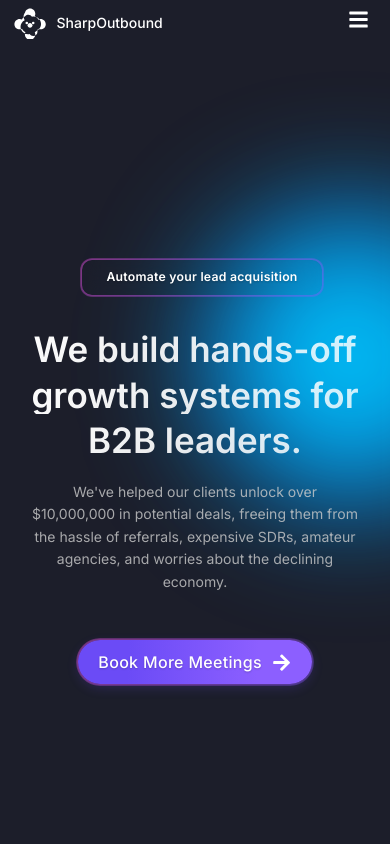
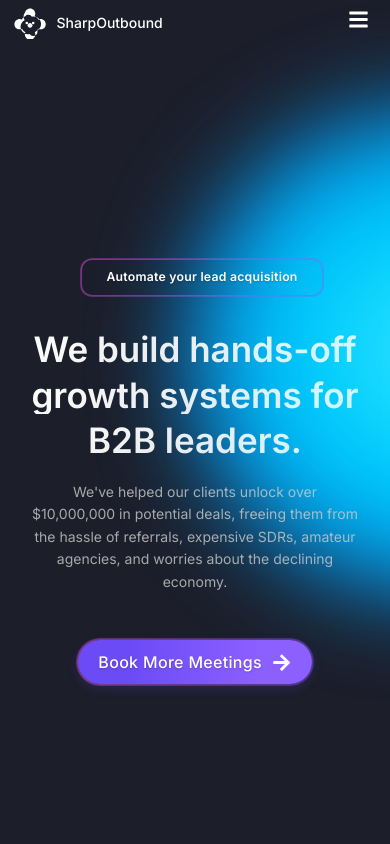
Before and after one commit to Rajje93/SharpOutbound, a React (Vite) app: page / in a window 390 px wide. Shown: the top 844 px of the page. Built offline with nearby package versions, Linux system fonts and the light colour scheme.

Commit message:
Update: Maximize orb brightness and coverage on mobile

```diff
--- a/src/App.css
+++ b/src/App.css
@@ -208,39 +208,45 @@ body {
 /* ONLY change the mobile styles */
 @media (max-width: 768px) {
   .background-orbs::before {
-    width: 80vw;  /* Even larger */
-    height: 80vw;
-    top: 25%;    /* Slightly higher */
-    left: 50%;   /* Center horizontally */
-    transform: translateX(-50%); /* Perfect centering */
-    opacity: 1;   /* Full opacity */
-    filter: blur(60px); /* Less blur for more intensity */
+    width: 120vw;  /* Bigger than viewport! */
+    height: 120vw;
+    top: 15%;     /* Higher up */
+    left: 50%;
+    transform: translateX(-50%);
+    opacity: 1;
+    filter: blur(50px);  /* Even less blur */
     background: radial-gradient(
       circle at center,
-      rgb(0, 157, 255) 0%,     /* Pure blue */
-      rgba(0, 157, 255, 0.8) 30%,
-      rgba(0, 157, 255, 0.4) 60%,
-      transparent 80%
+      rgb(80, 180, 255) 0%,    /* Brighter blue */
+      rgb(0, 157, 255) 20%,    /* Original blue */
+      rgba(0, 157, 255, 0.9) 40%,
+      rgba(0, 157, 255, 0.7) 60%,
+      rgba(0, 157, 255, 0.4) 80%,
+      transparent 90%
     );
-    mix-blend-mode: screen; /* Makes it extra glowy */
+    mix-blend-mode: screen;
+    z-index: 0;
   }
 
   .background-orbs::after {
-    width: 80vw;
-    height: 80vw;
-    top: 25%;
+    width: 120vw;
+    height: 120vw;
+    top: 15%;
     left: 50%;
-    transform: translateX(-50%) translateY(-20%); /* Offset from first orb */
+    transform: translateX(-50%) translateY(-10%);
     opacity: 1;
-    filter: blur(60px);
+    filter: blur(50px);
     background: radial-gradient(
       circle at center,
-      rgb(0, 157, 255) 0%,
-      rgba(0, 157, 255, 0.8) 30%,
-      rgba(0, 157, 255, 0.4) 60%,
-      transparent 80%
+      rgb(80, 180, 255) 0%,
+      rgb(0, 157, 255) 20%,
+      rgba(0, 157, 255, 0.9) 40%,
+      rgba(0, 157, 255, 0.7) 60%,
+      rgba(0, 157, 255, 0.4) 80%,
+      transparent 90%
     );
     mix-blend-mode: screen;
+    z-index: 0;
   }
 }
 
```
